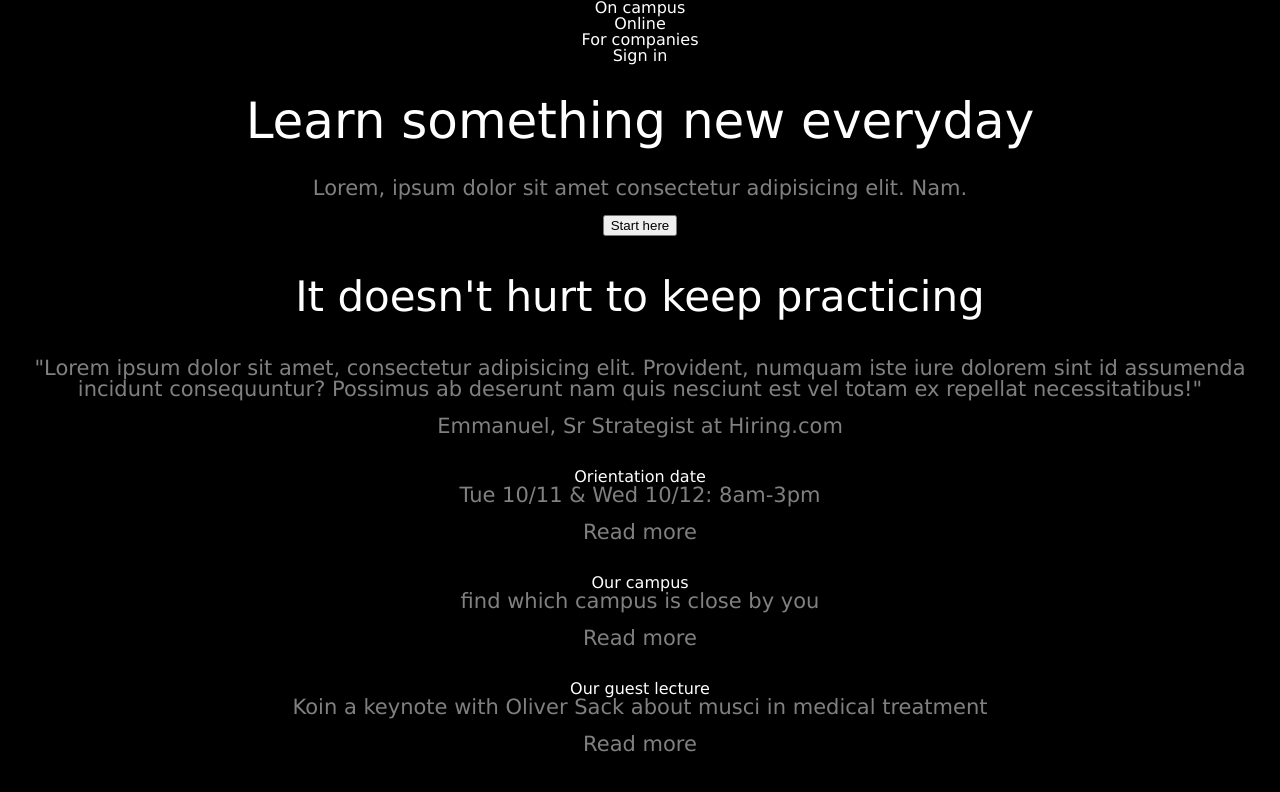
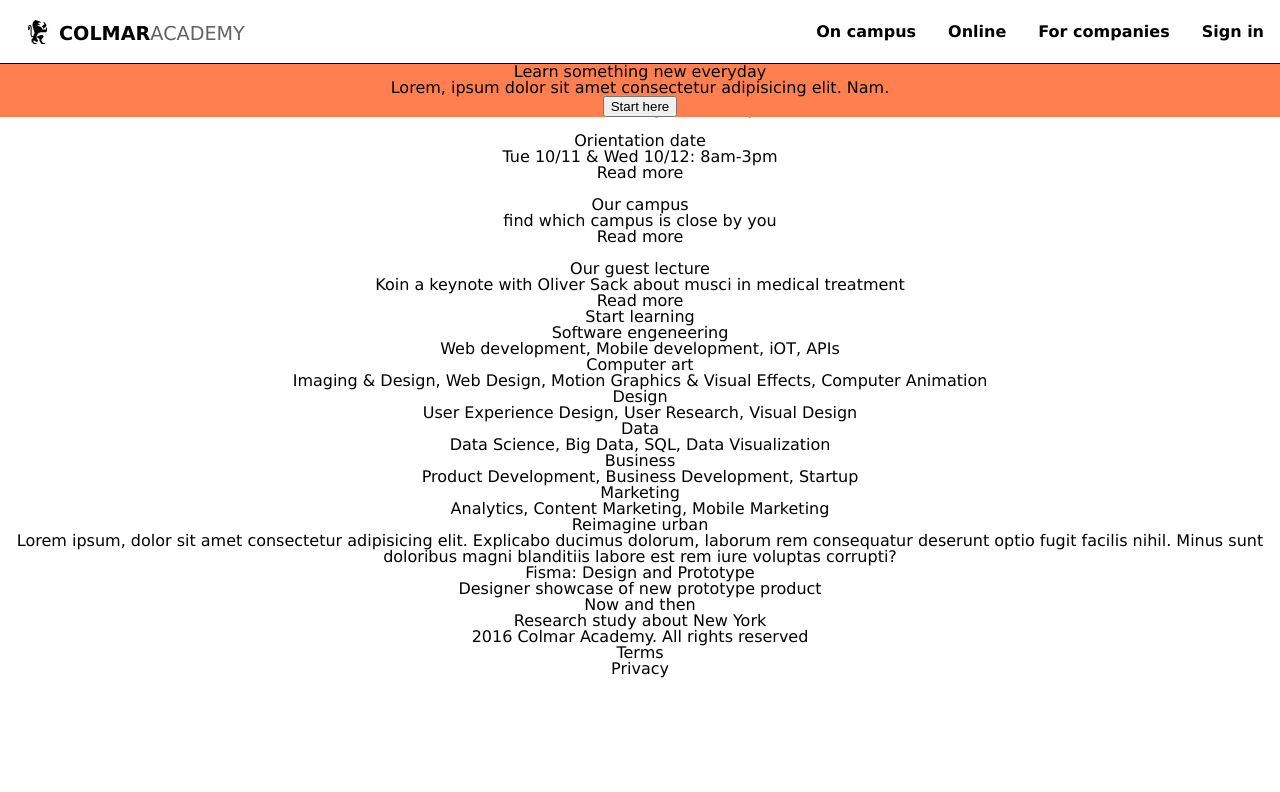
Before and after one commit to RawmanGrey/Colmar-Academy, a plain HTML site: page index.html in a window 1280 px wide. Shown: the top 792 px of the page. Drawn offline with Linux system fonts and the light colour scheme; files that its build step writes are made by us from their sources.

Commit message:
Header finished

```diff
--- a/index.html
+++ b/index.html
@@ -1,22 +1,25 @@
 <!DOCTYPE html>
 <html lang="en">
     <head>
-        <link href="./resorces/css/reset-defaults.css" type="text/css" rel="stylesheet">
-        <link href="./resorces/css/style.css" type="text/css" rel="stylesheet">
+        <link href="./resources/css/reset-defaults.css" type="text/css" rel="stylesheet">
+        <link href="./resources/css/style.css" type="text/css" rel="stylesheet">
         <title>Colmar Academy</title>
         <meta charset="UTF-8">
     </head>
     <body>
         <header>
             <div id="logo">
-
+                <a href="#">
+                    <img src="./resources/images/ic-logo.svg" alt="">
+                    <p>COLMAR<span>ACADEMY</span></p>
+                </a>
             </div>
             <nav>
                 <ul>
-                    <li>On campus</li>
-                    <li>Online</li>
-                    <li>For companies</li>
-                    <li>Sign in</li>
+                    <li><a href="#">On campus</a></li>
+                    <li><a href="#">Online</a></li>
+                    <li><a href="#">For companies</a></li>
+                    <li><a href="#">Sign in</a></li>
                 </ul>
             </nav>
         </header>
--- a/resources/css/style.css
+++ b/resources/css/style.css
@@ -1,65 +1,75 @@
+* {
+    box-sizing: border-box;
+}
+
 html {
-    background-color: black;
+    display: block;
     width: 100%;
-    box-sizing: border-box;
     font-family: Verdana, Geneva, Tahoma, sans-serif;
     font-size: 16px;
     text-align: center;
-    color: white;
 }
 
-h1 {
-    display: block;
-    font-size: 3.125rem;
-    font-weight: normal;
-    margin: 2rem auto;
+/* header */
+header {
+    width: 100%;
+    height: 4rem;
+    z-index: 10;
+    position: fixed;
+    background-color: white;
+    border-bottom: 1px solid black;
+    display: flex;
 }
 
-video {
-    display: block;
-    margin: 1rem auto;
+#logo{
+    display: inline-block;
+    margin: 1rem auto 1rem 1.5rem;
 }
 
-h2 {
-    font-weight: 300;
-    font-size: 2.625rem;
-    margin: 2.5rem auto;
+#logo a, #logo p, #logo img {
+    display: inline-flex;
+    align-self: center;
+}
+
+#logo p{
+    padding: 0.5rem;
+    font-size: 1.2rem;
+    font-weight: 600;
+}
+
+#logo p span {
+    color: hsla(240, 5%, 40%, 1);
+    font-weight: 500;
+}
+
+
+header nav {
+    display: inline-block;
+    z-index: 10;
+
+    height: 4rem;
+}
+
+header ul {
+    height: 100%;
+    align-self: flex-end;
+    display: flex;
+    flex-flow: row;
+    justify-content: right;
+    align-items: center;
 
 }
+ header ul li {
+     padding: 0 1rem;
+     color: hsla(240, 5%, 40%, 1);
+     font-weight: bold;
+ }
 
-h2#coming-soon::before {
-    content: "";
+/* CTA banner */
+
+main {
     display: block;
-    /* background-color: hotpink; */
-    height: 7rem;
-    width: 7rem;
-    background-image: url("../images/phone.webp");
-    background-repeat: no-repeat;
-    transform-origin: 200px 0;
-    transform: translate(50%) translate(-50%);
-    margin: 2rem auto;
+    position: relative;
+    top: 4rem;
+    background-color: coral;
 }
-
-p {
-    color: grey;
-    font-size: 1.3125rem;
-    margin-bottom: 1rem;
-}
-
-a.app-link p {
-    display: block;
-    color:aquamarine;
-    font-size: 1rem;
-    margin: 0.5rem auto 0.5rem auto;
-}
-
-footer p {
-    text-align: right;
-    color: grey;
-    margin: 3rem 1rem 2rem 1rem;
-}
-
-footer p::before {
-    content: "©";
-    margin-right: 0.3rem;
-}
```
